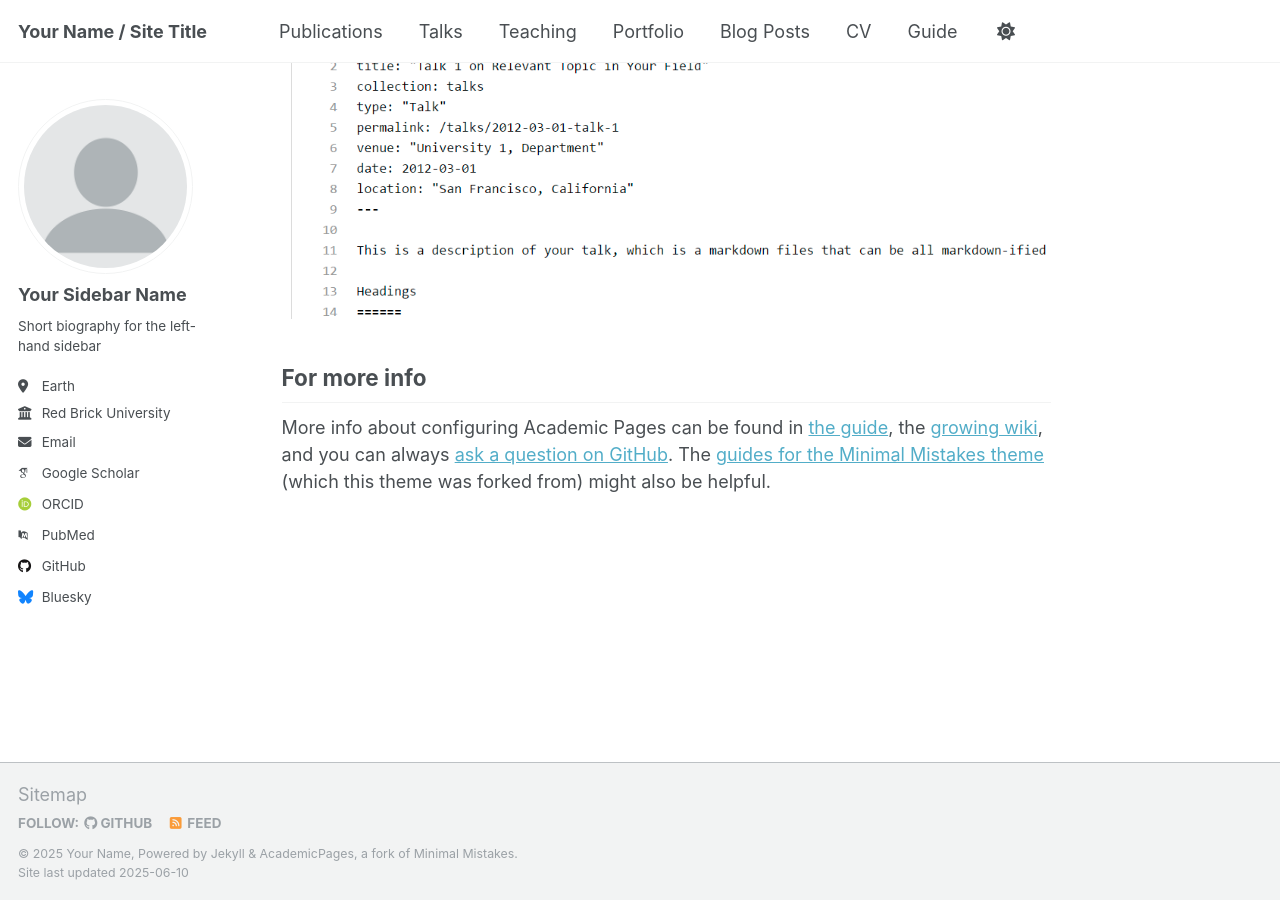
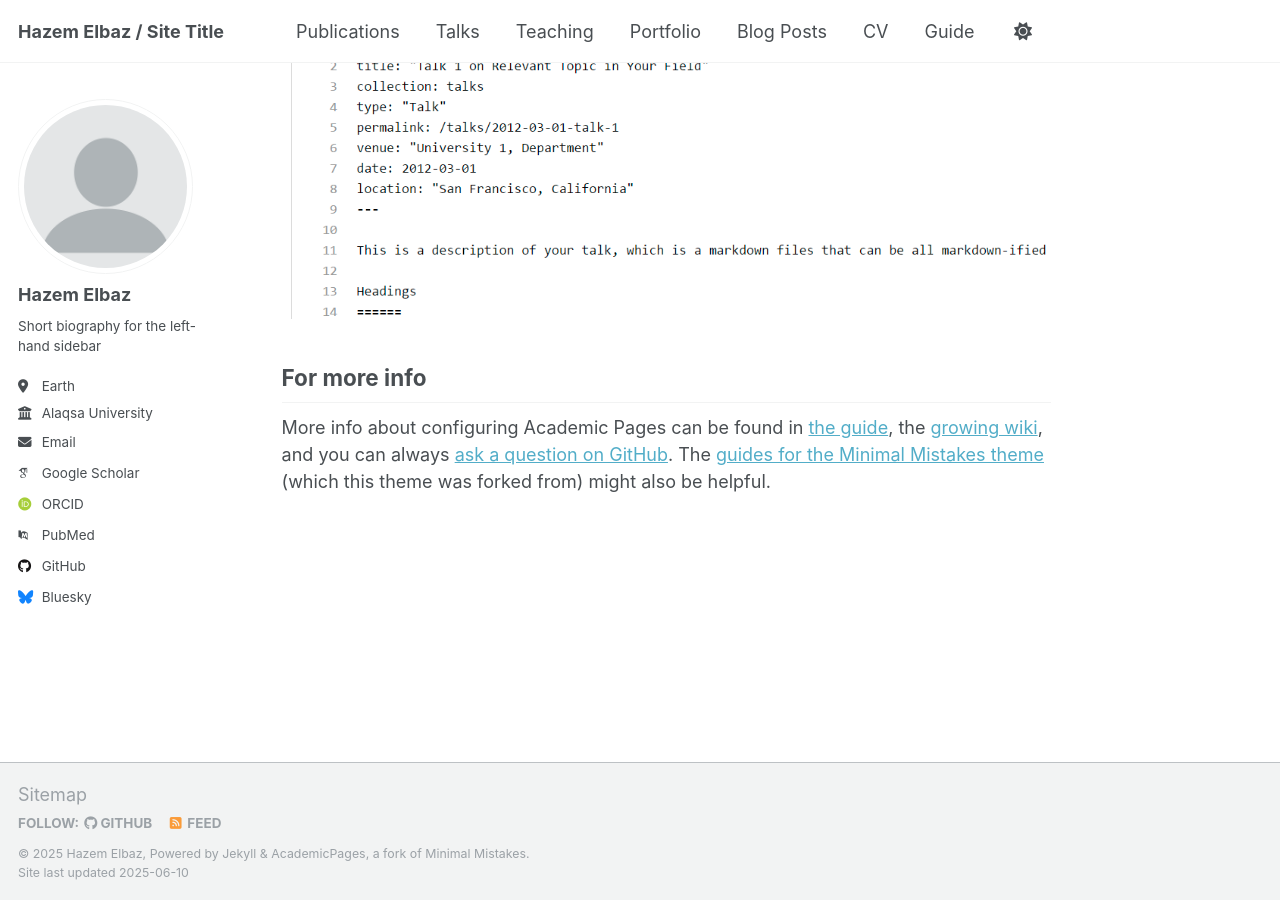
Before and after one commit to elbazhazem/elbazhazem.github.io, a Jekyll site: the page built from _pages/about.md, in a window 1280 px wide and 900 px high, scrolled down 2636 px. Built offline with Jekyll 4.4.1, drawn with Linux system fonts in a browser that asks for light colours; some web fonts are replaced.

Commit message:
Update _config.yml

```diff
--- a/_config.yml
+++ b/_config.yml
@@ -9,13 +9,13 @@
 # Basic Site Settings
 locale                   : "en-US"
 site_theme               : "default"
-title                    : "Your Name / Site Title"
+title                    : "Hazem Elbaz / Site Title"
 title_separator          : "-"
-name                     : &name "Your Name"
-description              : &description "personal description"
-url                      : https://academicpages.github.io # the base hostname & protocol for your site e.g. "https://[your GitHub username].github.io" or if you already have some other page hosted on Github then use "https://[your GitHub username].github.io/[Your Repo Name]"
+name                     : &name "Hazem Elbaz"
+description              : &description "Cybersecurity With AI"
+url                      : https://elbazhazem.github.io # the base hostname & protocol for your site e.g. "https://[your GitHub username].github.io" or if you already have some other page hosted on Github then use "https://[your GitHub username].github.io/[Your Repo Name]"
 baseurl                  : "" # the subpath of your site, e.g. "/blog"
-repository               : "academicpages/academicpages.github.io"
+repository               : "elbazhazem/elbazhazem.github.io"
 
 # Site Author - The following control what appear as part of the author content on the side bar.
 #               If a field is blank the icon and link will not appear, otherwise it will be shown.
@@ -23,13 +23,13 @@ repository               : "academicpages/academicpages.github.io"
 author:
   # Biographic information
   avatar           : "profile.png"
-  name             : "Your Sidebar Name"
+  name             : "Hazem Elbaz"
   pronouns         : # example: "she/her"
   bio              : "Short biography for the left-hand sidebar"
   location         : "Earth"
-  employer         : "Red Brick University"
+  employer         : "Alaqsa University"
   uri              : # URL
-  email            : "none@example.org"
+  email            : "hazem_baz@alaqsa.edu.ps"
 
   # Academic websites
   academia         : # URL
```
Also changed, not shown: 1 other file.
